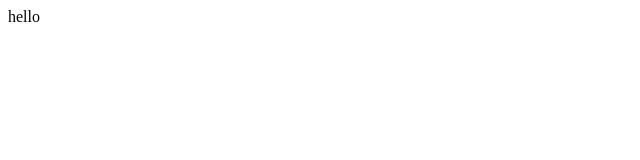
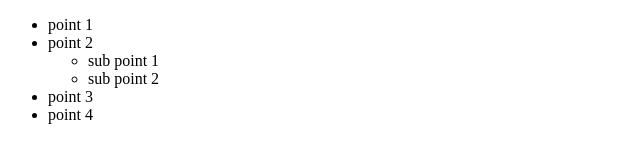
Before and after one commit to utkarshMAVcode/learning_mern, a plain HTML site: page index.html in a window 1280 px wide. Shown: the whole page, without its empty margins (0-640 px from the left). Drawn offline with Linux system fonts and the light colour scheme.

Commit message:
nested list

```diff
--- a/index.html
+++ b/index.html
@@ -7,6 +7,16 @@
     <title>Task 1</title>
 </head>
 <body>
-    hello
+    <ul>
+        <li>point 1</li>
+        <li>point 2
+            <ul>
+                <li>sub point 1</li>
+                <li>sub point 2</li>
+            </ul>
+        <li>point 3</li>
+        <li>point 4</li>
+        </li>
+    </ul>
 </body>
 </html>
```
